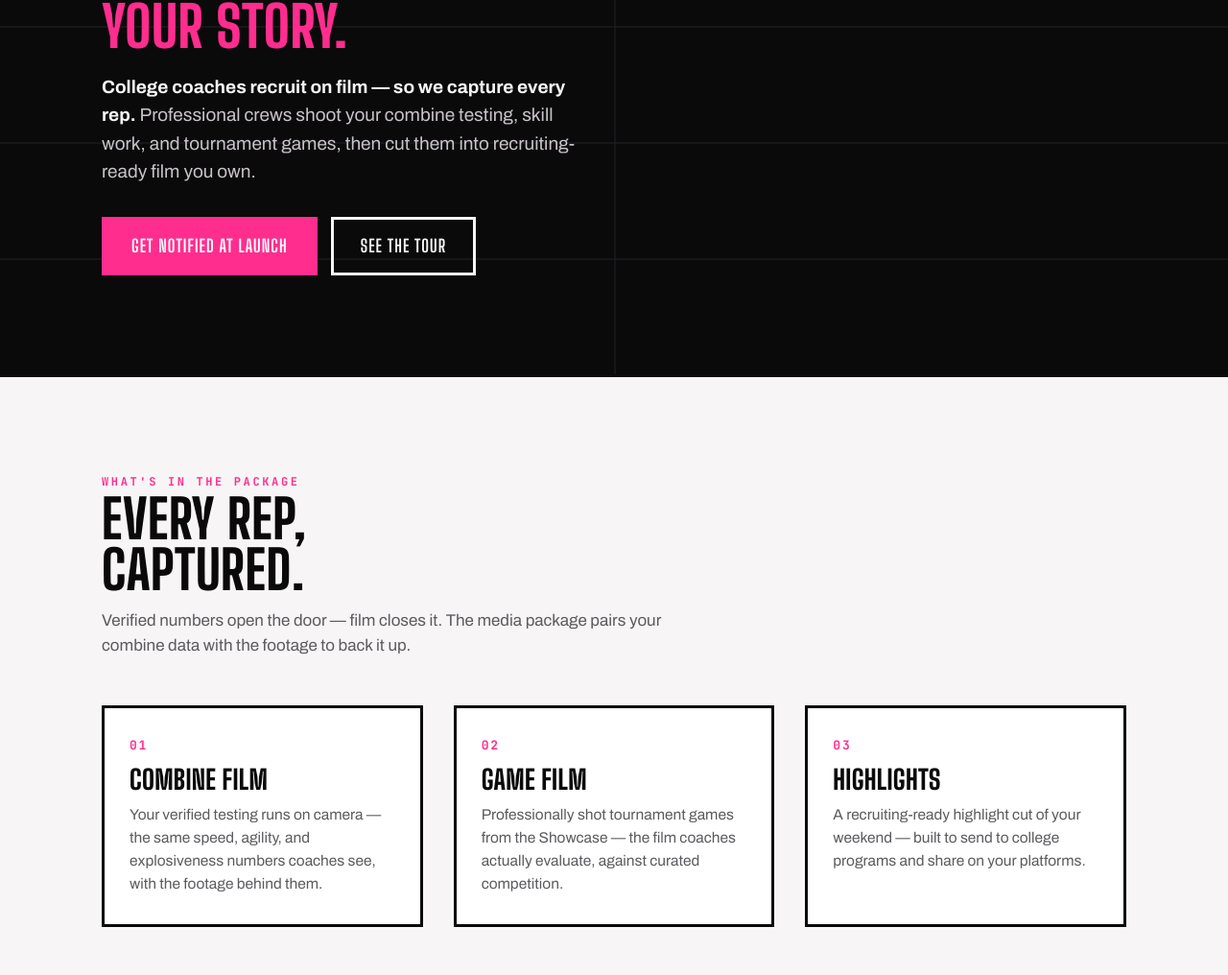
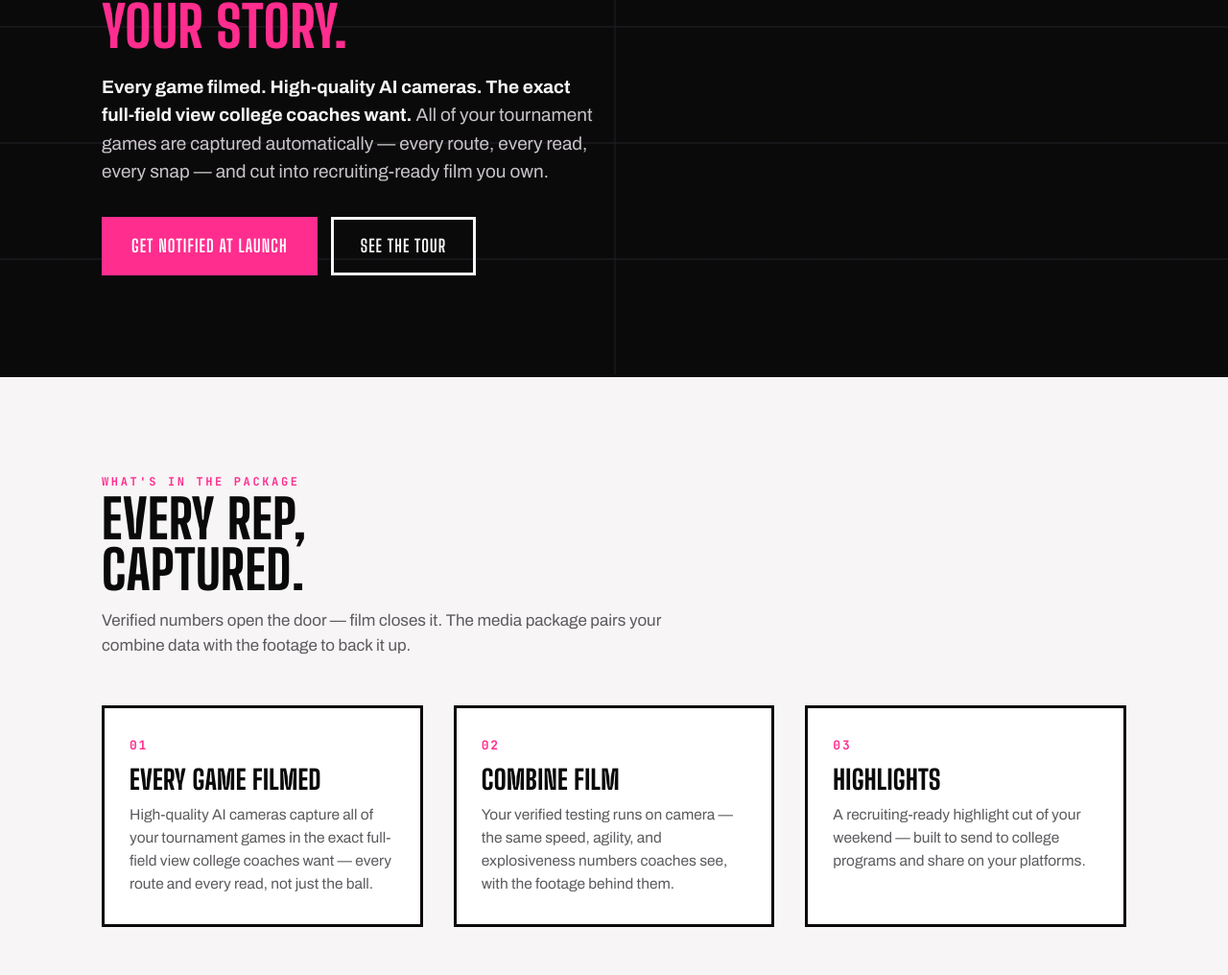
Before and after one commit to teamplayr-us/cfs-web, a Next.js app: page /media in a window 1280 px wide. Shown: the part 302-1318 px from the top of the page at 96% size. Built offline with nearby package versions, Linux system fonts and the light colour scheme; no server answers.

Commit message:
Media page leads with AI-camera full-field game film
Co-Authored-By: Claude Fable 5 <noreply@anthropic.com>
Claude-Session: https://claude.ai/code/session_019V32boShoBmRrwWenCPJFc

```diff
--- a/app/media/page.tsx
+++ b/app/media/page.tsx
@@ -6,11 +6,11 @@ import { CONTACT_EMAIL } from "@/data/links";
 export const metadata: Metadata = {
   title: "Athlete Media Package | College Flag Showcase Series",
   description:
-    "Professional combine film, tournament game film, and recruiting-ready highlights from every event — purchase, log in, and watch in the athlete portal.",
+    "Every game filmed by high-quality AI cameras in the full-field view college coaches want — plus combine film and recruiting-ready highlights.",
   openGraph: {
     title: "Athlete Media Package | College Flag Showcase Series",
     description:
-      "Professional combine film, game film, and recruiting-ready highlights from every event of the tour.",
+      "Every game filmed by high-quality AI cameras in the full-field view college coaches want.",
     url: "/media",
     images: [{ url: "/og.png", width: 1200, height: 630 }],
   },
@@ -38,11 +38,12 @@ export default function MediaPage() {
             </h1>
             <p className="hero-tag">
               <strong>
-                College coaches recruit on film — so we capture every rep.
+                Every game filmed. High-quality AI cameras. The exact
+                full-field view college coaches want.
               </strong>{" "}
-              Professional crews shoot your combine testing, skill work, and
-              tournament games, then cut them into recruiting-ready film you
-              own.
+              All of your tournament games are captured automatically — every
+              route, every read, every snap — and cut into recruiting-ready
+              film you own.
             </p>
             <div className="hero-ctas">
               <a className="btn btn-red" href={NOTIFY_HREF}>
@@ -76,19 +77,20 @@ export default function MediaPage() {
           <div className="why-grid">
             <div className="why">
               <span className="why-num">01</span>
+              <h3>Every Game Filmed</h3>
+              <p>
+                High-quality AI cameras capture all of your tournament games
+                in the exact full-field view college coaches want — every
+                route and every read, not just the ball.
+              </p>
+            </div>
+            <div className="why">
+              <span className="why-num">02</span>
               <h3>Combine Film</h3>
               <p>
                 Your verified testing runs on camera — the same speed,
                 agility, and explosiveness numbers coaches see, with the
                 footage behind them.
-              </p>
-            </div>
-            <div className="why">
-              <span className="why-num">02</span>
-              <h3>Game Film</h3>
-              <p>
-                Professionally shot tournament games from the Showcase — the
-                film coaches actually evaluate, against curated competition.
               </p>
             </div>
             <div className="why">
```
